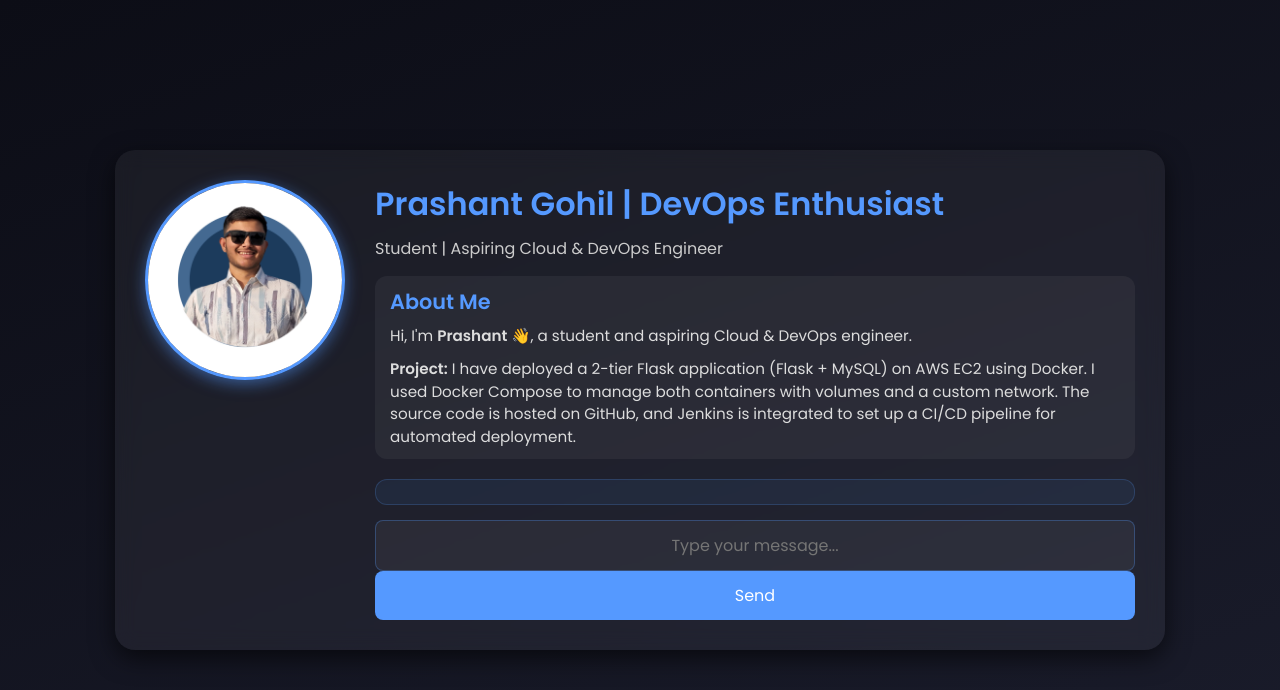
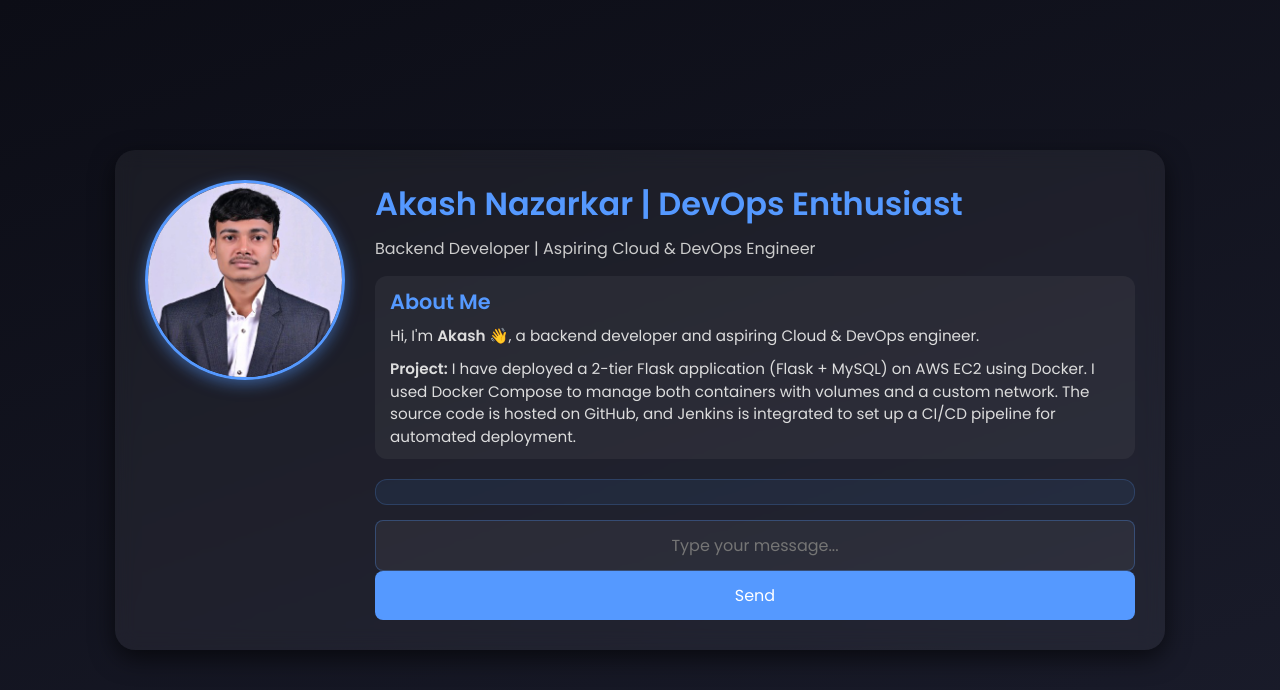
Before and after one commit to RangerAkash1/FlaskApplicationWithCi-Cd, a Flask app: page / in a window 1280 px wide. Shown: the top 690 px of the page. Run offline with Flask 3, Linux system fonts and the light colour scheme; data that the repository does not hold is empty; some libraries are stand-ins or nearby versions.

Commit message:
info update

```diff
--- a/templates/index.html
+++ b/templates/index.html
@@ -4,7 +4,7 @@
 <head>
     <meta charset="UTF-8">
     <meta name="viewport" content="width=device-width, initial-scale=1.0">
-    <title>Prashant | Flask App 🚀</title>
+    <title>Akash | Flask App 🚀</title>
     <style>
         @import url('https://fonts.googleapis.com/css2?family=Poppins:wght@300;400;600&display=swap');
 
@@ -163,19 +163,19 @@
     <div class="container">
         <!-- Profile photo -->
         <div class="profile-photo">
-            <img src="1.png" alt="Prashant Photo">
+            <img src="1.jpg" alt="Profile Photo">
         </div>
 
         <!-- Content -->
         <div class="content">
             <div class="header">
-                <h1>Prashant Gohil | DevOps Enthusiast</h1>
-                <p>Student | Aspiring Cloud & DevOps Engineer</p>
+                <h1>Akash Nazarkar | DevOps Enthusiast</h1>
+                <p>Backend Developer | Aspiring Cloud & DevOps Engineer</p>
             </div>
 
             <div class="about">
                 <h2>About Me</h2>
-                <p>Hi, I'm <b>Prashant</b> 👋, a student and aspiring Cloud & DevOps engineer.</p>
+                <p>Hi, I'm <b>Akash</b> 👋, a backend developer and aspiring Cloud & DevOps engineer.</p>
                 <p style="margin-top:10px;">
                     <b>Project:</b> I have deployed a 2-tier Flask application (Flask + MySQL) on AWS EC2 using Docker.
                     I used Docker Compose to manage both containers with volumes and a custom network.
```
Also changed, not shown: templates/1.jpg (added), templates/1.png (deleted), 1 other file.
